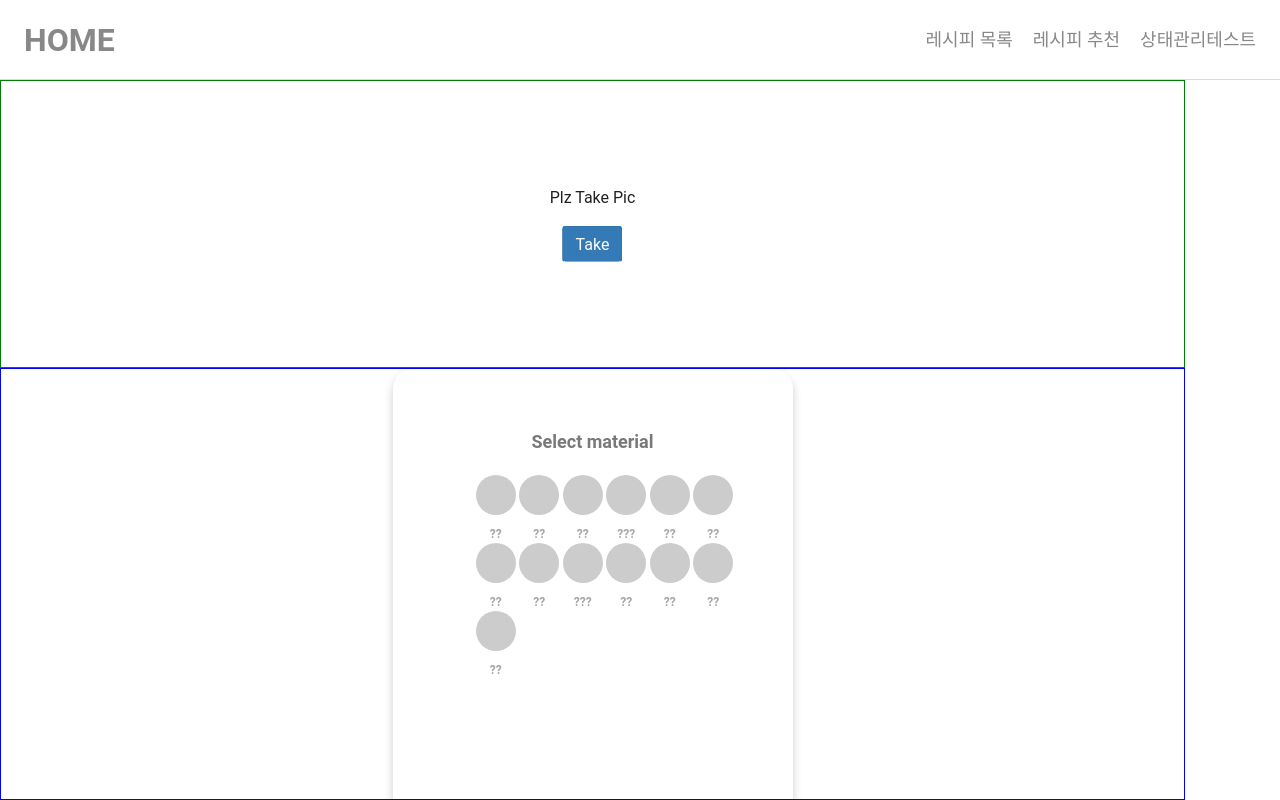
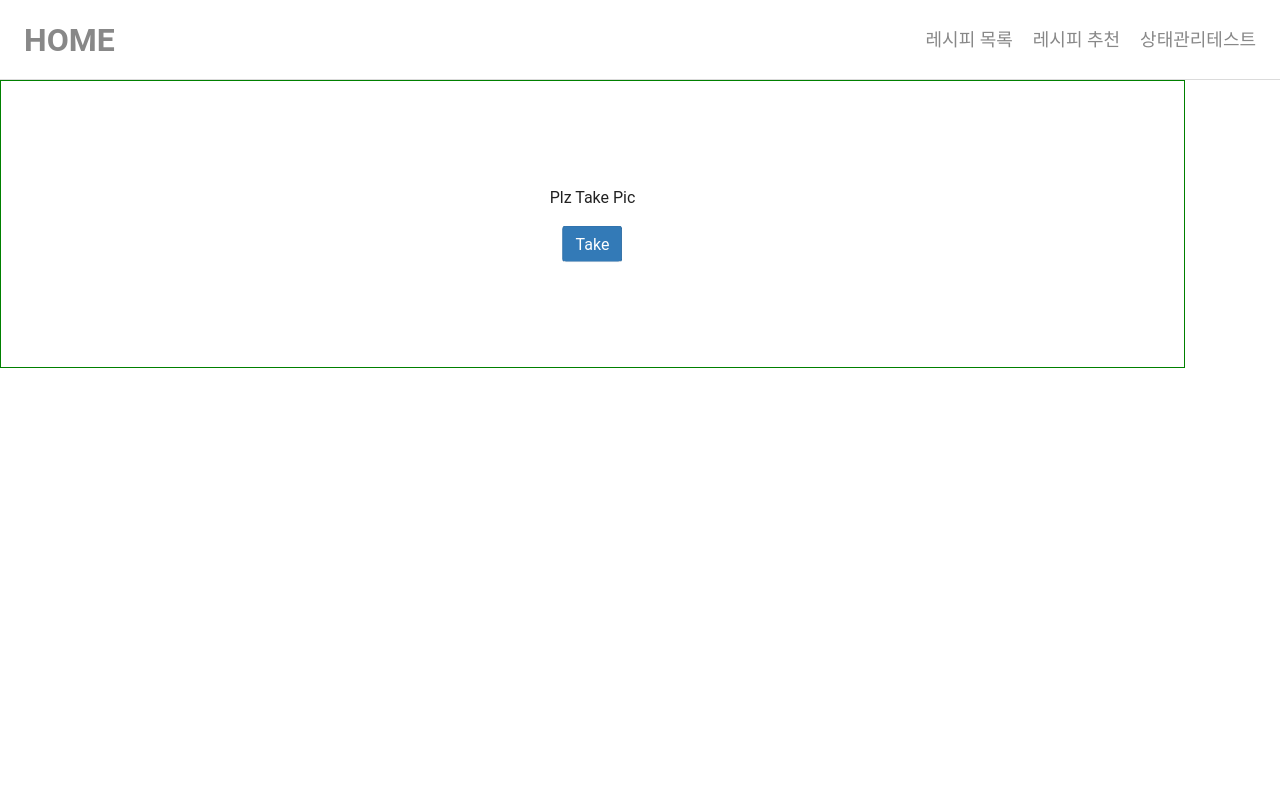
Before and after one commit to JISU-JEONG/refrigerator, a Vue app in the folder frontend/: page /RecipeRecommendation in a window 1280 px wide. Built offline with nearby package versions, Linux system fonts and the light colour scheme; what vue-axios-cors would draw is missing.

Commit message:
recommend - camera - skelton

```diff
--- a/frontend/src/view/RecipeRecommendation.vue
+++ b/frontend/src/view/RecipeRecommendation.vue
@@ -21,24 +21,7 @@
       </div>
     </div>
     <div class="material-container">
-      <div class="material">
-        <div class="card">
-          <h1 class="heading">Select material </h1>
-          <ul id="list" @click="clickMaterial">
-            <li class="item" v-for="material in materials" :key="material">
-              <span class="text">{{material}}</span>
-              <div class="custom-checkbox">
-                <input type="checkbox">
-                <svg viewBox="0 0 35.6 35.6">
-                  <circle class="background" cx="17.8" cy="17.8" r="17.8"></circle>
-                  <circle class="stroke" cx="17.8" cy="17.8" r="14.37"></circle>
-                  <polyline class="check" points="11.78 18.12 15.55 22.23 25.17 12.87"></polyline>
-                </svg>
-              </div>
-            </li>
-          </ul>
-        </div>
-      </div>
+
     </div>
   </div>
   <!-- <div class="img">
@@ -115,118 +98,7 @@ export default {
   .left { left: 5%; }
   .right { right:5%;  }
 
-  .material-container { width: 100%; height: 60%; position: relative; border: 1px blue solid; }
-  .material {
-    width: 100%;
-    height: 100%;
-    .card {
-      position: absolute;
-      left: 50%; top: 50%;
-      transform: translate(-50%, -50%);
-      width: 100%;
-      height: 100%;
-      max-width: 400px;
-      padding: 5%;
-      border-radius: 20px 20px 0 0;
-      background-color: #fff;
-      box-shadow: 0px 5px 10px rgba(0,0,0,.2);
-    }
-    .heading {
-      opacity: .6;
-      margin: 0px auto 20px;
-      font-size: 18px;
-      text-align: center;
-    }
-    #list {
-      display: flex;
-      flex-wrap: wrap;
-      justify-content: space-between;
-      .item {
-        display: flex;
-        flex-direction: column-reverse;
-        align-items: center;
-        .text {
-          opacity: 0.4;
-          margin-top: 10px;
-          font-size: 12px;
-          font-weight: bold;
-          transition: ease all .2s;
-          -webkit-transition: ease all .2s;
-        }
-        &:hover {
-          .text {
-            opacity: 1;
-          }
-          .custom-checkbox {
-            .check {
-              stroke-dashoffset: 0;
-            }
-          }
-        }
-      }
-    }
-  }
 
-  .custom-checkbox {
-    position: relative;
-    display: inline-block;
-    width: 40px;
-    height: 40px;
-    .background {
-      fill: #ccc;
-      transition: ease all .6s;
-      -webkit-transition: ease all .6s;
-    }
-    .stroke {
-      fill:none;
-      stroke:#fff;
-      stroke-miterlimit:10;
-      stroke-width:2px;
-      stroke-dashoffset: 100;
-      stroke-dasharray: 100;
-      transition: ease all .6s;
-      -webkit-transition: ease all .6s;
-    }
-    .check {
-      fill:none;
-      stroke:#fff;
-      stroke-linecap:round;
-      stroke-linejoin:round;
-      stroke-width:2px;
-      stroke-dashoffset: 22;
-      stroke-dasharray: 22;
-      transition: ease all .6s;
-      -webkit-transition: ease all .6s;
-    }
-    input[type=checkbox]{
-      position: absolute;
-      width: 100%;
-      height: 100%;
-      left: 0; top: 0;
-      margin: 0;
-      opacity: 0;
-      -appearance: none;
-      -webkit-appearance: none;
-
-      &:hover {
-        cursor: pointer;
-      }
-
-      &:checked {
-        &+svg {
-          .background {
-            fill: #6cbe45;
-          }
-          .stroke {
-            stroke-dashoffset: 0;
-          }
-          .check {
-            stroke-dashoffset: 0;
-          }
-        }
-      }
-    }
-  }
 /* .img {
   width: 100%;
   height: 100vh;
```
